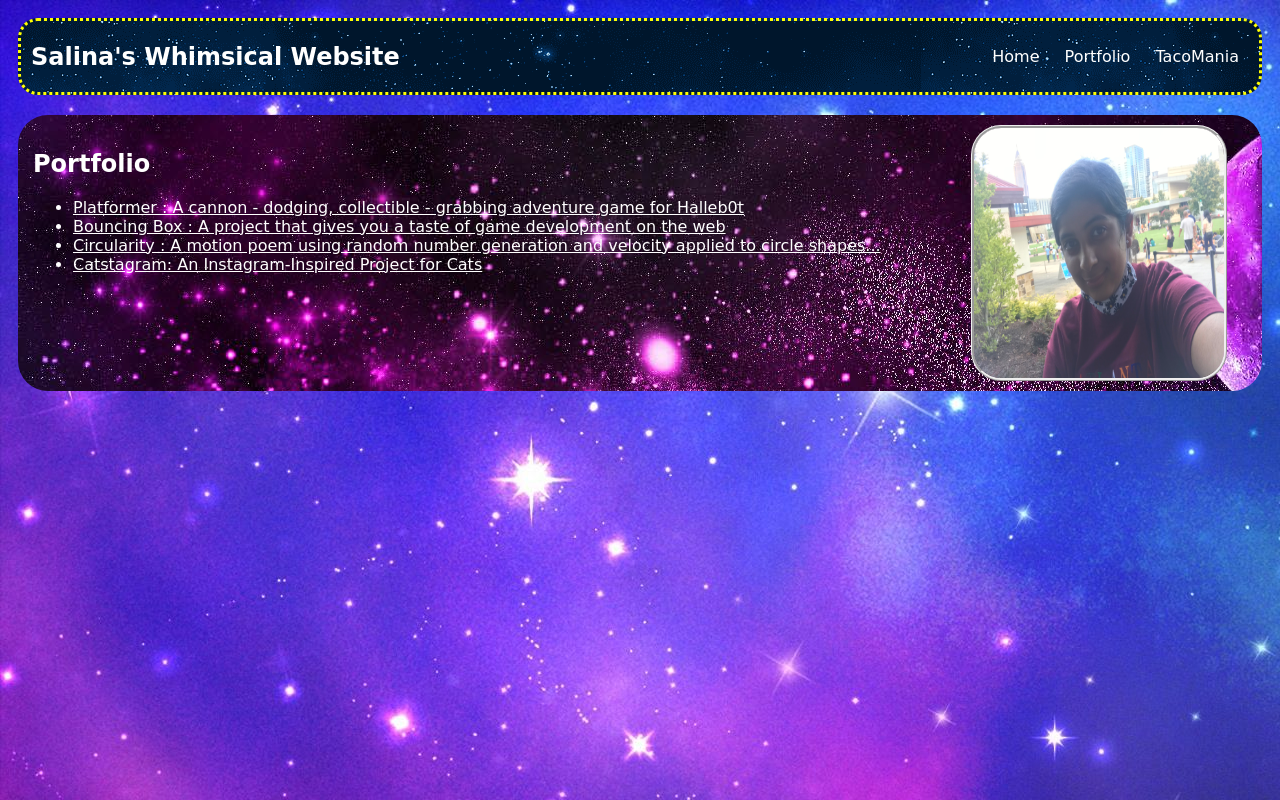
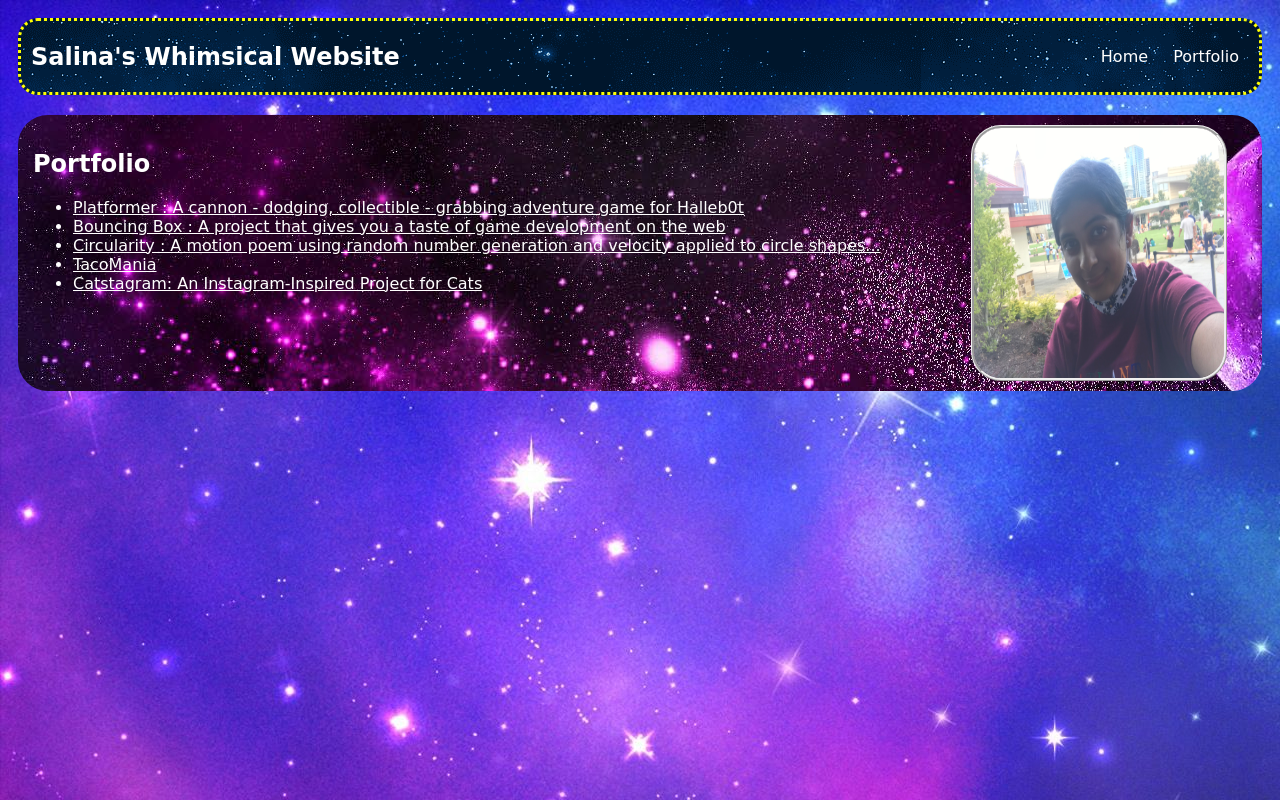
Before and after one commit to smansukhani/smansukhani.github.io, a plain HTML site: page portfolio.html in a window 1280 px wide. Drawn offline with Linux system fonts and the light colour scheme.

Commit message:
just fixed and changed a few things around

```diff
--- a/portfolio.html
+++ b/portfolio.html
@@ -117,9 +117,6 @@
                     <li class="nav-li">
                       <a class="nav-a" href="portfolio.html">Portfolio</a>
                     </li>
-                    <li class="nav-li">
-                    <a class = 'nav-a' href="Taco Shop Simulator/taco-shop/index.html">TacoMania</a>
-                    </li>
                 </ul>
             </nav>
         </div>
@@ -130,6 +127,7 @@
                     <li><a href="projects/platformer/">Platformer : A cannon - dodging, collectible - grabbing adventure game for Halleb0t</a></li>
                     <li><a href="projects/bouncing-box/">Bouncing Box : A project that gives you a taste of game development on the web </a></li>
                     <li><a href="projects/circularity/">Circularity : A motion poem using random number generation and velocity applied to circle shapes...</a></li>
+                    <li><a href="Taco Shop Simulator/taco-shop/index.html">TacoMania</a></li>
                     <li><a href="projects/catstagram/">Catstagram: An Instagram-Inspired Project for Cats</a></li>
                   </ul>
               </div>
```
Also changed, not shown: Taco Shop Simulator/taco-shop/index.html (renamed from taco-shop/index.html), 2 other files.
